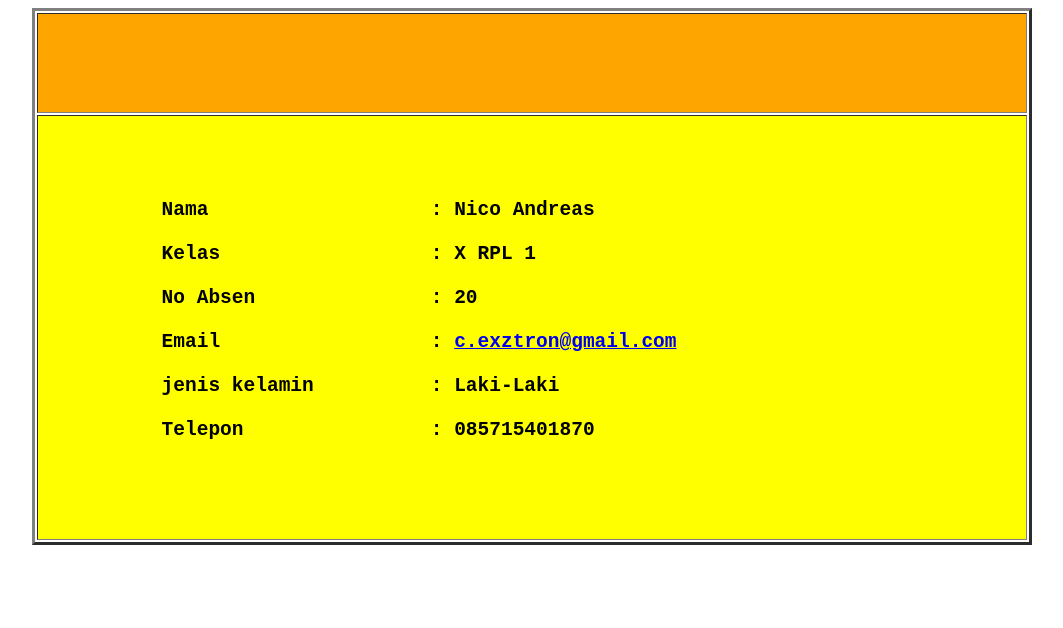
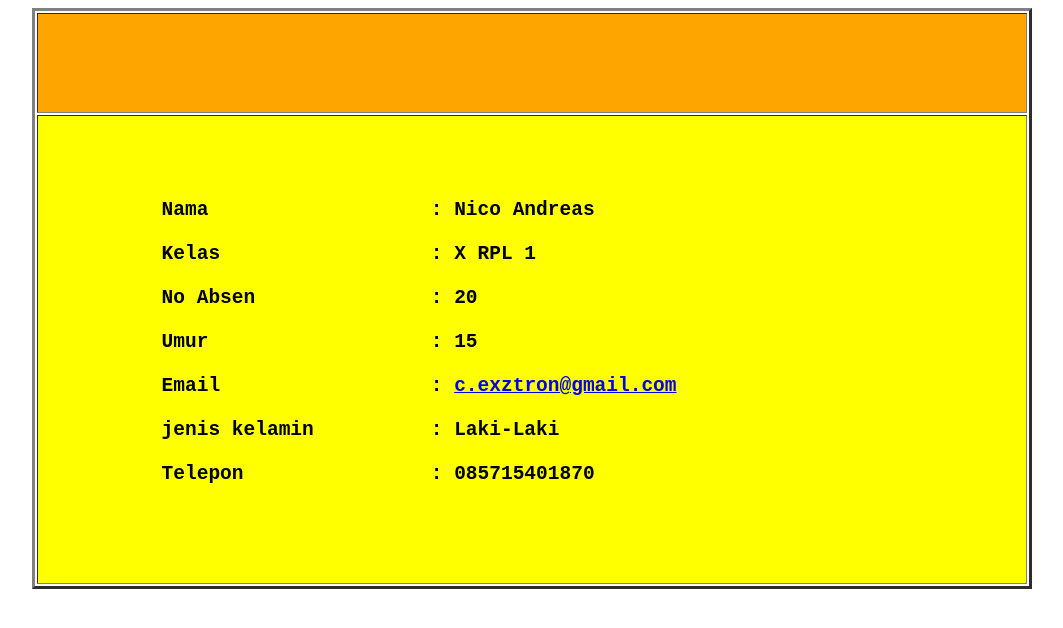
Before and after one commit to NicoAndreas/pts_genap, a plain HTML site: page index.html in a window 1280 px wide. Shown: the whole page, without its empty margins (108-1171 px from the left). Drawn offline with Linux system fonts and the light colour scheme.

Commit message:
menambahkan Umur                   : 15

```diff
--- a/index.html
+++ b/index.html
@@ -19,6 +19,8 @@
 
         No Absen               : 20
 
+        Umur                   : 15
+
         Email                  : <a href="https://mail.google.com/mail/u/0/#inbox?compose=CllgCJTKXCZtmpQlfHtxPGQctJMKxVRfdhdnZfGbRmCLlwqvJQZxcDDKpBwQtXgCWxkQJhbgBZg">c.exztron@gmail.com</a>
 
         jenis kelamin          : Laki-Laki
```
